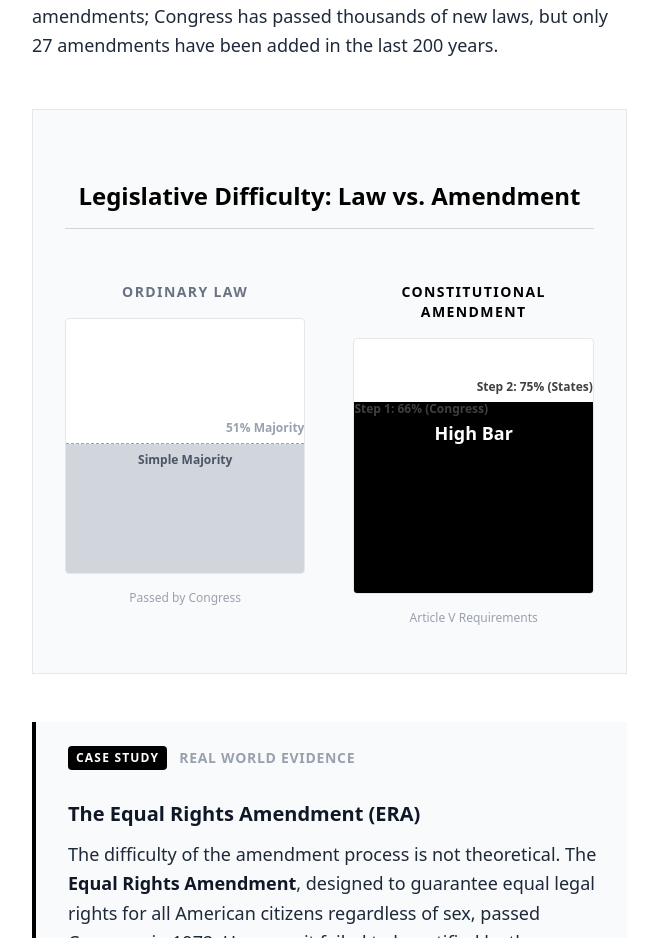
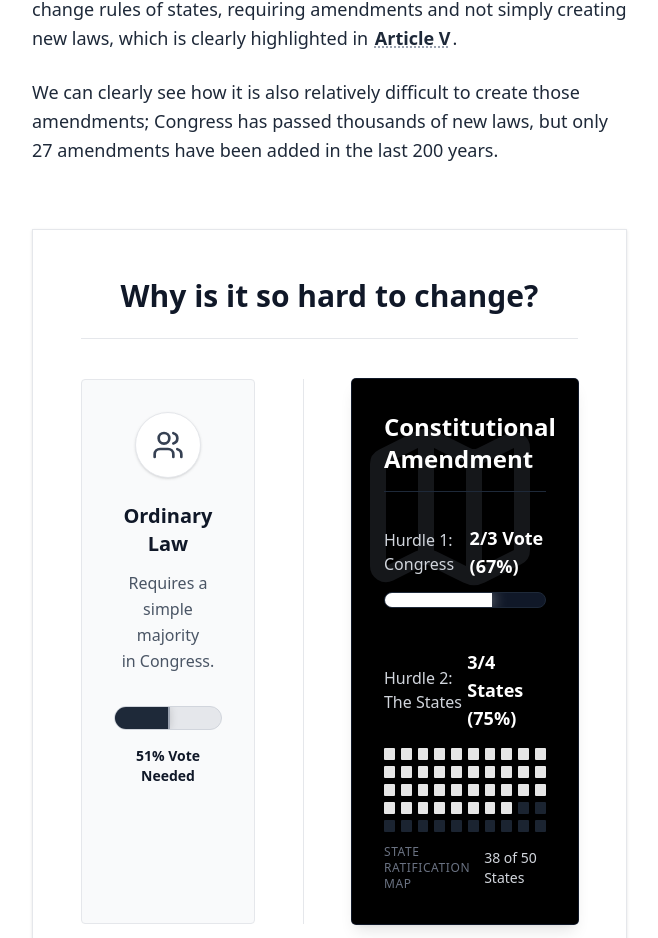
Before and after one commit to ShrimpScript/gov-project, a Next.js app: page /q1-written-constitution in a window 1280 px wide. Shown: the part 1994-2932 px from the top of the page, without its empty margins (312-970 px from the left). Built offline with nearby package versions, Linux system fonts and the light colour scheme.

Commit message:
Refined text, added case studies, removed quotes, removed issues in codebase

```diff
--- a/app/[slug]/page.tsx
+++ b/app/[slug]/page.tsx
@@ -26,6 +26,7 @@ import PreambleAnnotator from '@/components/mdx/PreambleAnnotator';
 import KingVsPresident from '@/components/mdx/KingVsPresident';
 import ConstitutionStructure from '@/components/mdx/ConstitutionStructure';
 import CaseStudy from '@/components/mdx/CaseStudy';
+import Term from '@/components/mdx/Term';
 
 // Custom MDX Components to handle auto-ids for headings
 const components = {
@@ -37,6 +38,7 @@ const components = {
     KingVsPresident,
     ConstitutionStructure,
     CaseStudy,
+    Term,
     h2: ({ children }: any) => {
         const id = slugify(typeof children === 'string' ? children : '');
         return <h2 id={id} className="text-2xl font-serif font-bold mt-12 mb-6">{children}</h2>;
--- a/components/mdx/AmendmentDifficulty.tsx
+++ b/components/mdx/AmendmentDifficulty.tsx
@@ -2,64 +2,96 @@
 
 import React from 'react';
 import { motion } from 'framer-motion';
+import { Users, Map } from 'lucide-react';
 
 export default function AmendmentDifficulty() {
     return (
-        <div className="my-12 p-8 border border-gray-200 bg-gray-50 font-sans">
-            <h3 className="font-serif text-2xl font-bold mb-8 text-center border-b border-gray-300 pb-4">
-                Legislative Difficulty: Law vs. Amendment
+        <div className="not-prose my-16 font-sans border border-gray-200 bg-white p-8 md:p-12 shadow-sm">
+            <h3 className="font-serif text-3xl font-bold mb-10 text-center border-b border-gray-200 pb-6 text-gray-900">
+                Why is it so hard to change?
             </h3>
 
-            <div className="grid grid-cols-1 md:grid-cols-2 gap-12">
-                {/* Ordinary Law */}
-                <div>
-                    <h4 className="font-bold text-sm uppercase tracking-widest text-gray-500 mb-4 text-center">Ordinary Law</h4>
-                    <div className="relative h-64 bg-white border border-gray-200 w-full rounded-sm overflow-hidden flex flex-col justify-end">
-                        {/* Target Line */}
-                        <div className="absolute bottom-[51%] w-full border-t border-dashed border-gray-400 z-10">
-                            <span className="absolute right-0 -top-6 text-xs font-bold text-gray-400">51% Majority</span>
+            <div className="flex flex-col md:flex-row gap-12 items-stretch">
+
+                {/* Left: Passing a Law */}
+                <div className="flex-1 bg-gray-50 p-8 rounded-sm border border-gray-200 flex flex-col items-center text-center">
+                    <div className="bg-white p-4 rounded-full mb-6 border border-gray-200 shadow-sm">
+                        <Users className="w-8 h-8 text-gray-700" />
+                    </div>
+                    <h4 className="font-bold text-xl mb-3 text-gray-900">Ordinary Law</h4>
+                    <p className="text-base text-gray-600 mb-8 leading-relaxed">
+                        Requires a simple majority<br />in Congress.
+                    </p>
+
+                    <div className="w-full bg-gray-200 h-6 rounded-full overflow-hidden relative border border-gray-300">
+                        <div className="absolute left-1/2 top-0 bottom-0 w-0.5 bg-gray-400 z-10" />
+                        <motion.div
+                            initial={{ width: 0 }}
+                            whileInView={{ width: "51%" }}
+                            transition={{ duration: 0.8 }}
+                            className="bg-gray-800 h-full shadow-[0_0_10px_rgba(0,0,0,0.2)]"
+                        />
+                    </div>
+                    <div className="mt-4 text-sm font-bold text-gray-900">51% Vote Needed</div>
+                </div>
+
+                {/* Center: Divider */}
+                <div className="hidden md:flex flex-col items-center justify-center text-gray-300">
+                    <div className="w-px h-full bg-gray-200" />
+                </div>
+
+                {/* Right: Amendment */}
+                <div className="flex-[1.5] bg-black text-white p-8 rounded-sm flex flex-col relative overflow-hidden shadow-lg ring-1 ring-gray-900">
+                    <div className="absolute top-0 right-0 p-8 opacity-20 pointer-events-none">
+                        <Map className="w-48 h-48 text-gray-500" />
+                    </div>
+
+                    <div className="relative z-10">
+                        <h4 className="font-bold text-2xl mb-8 text-center md:text-left text-white border-b border-gray-800 pb-4">
+                            Constitutional Amendment
+                        </h4>
+
+                        {/* Step 1 */}
+                        <div className="mb-10">
+                            <div className="flex items-center justify-between mb-3 text-base">
+                                <span className="text-gray-300 font-medium">Hurdle 1: Congress</span>
+                                <span className="font-bold text-white text-lg">2/3 Vote (67%)</span>
+                            </div>
+                            <div className="w-full bg-gray-900 h-4 rounded-full overflow-hidden border border-gray-800">
+                                <motion.div
+                                    initial={{ width: 0 }}
+                                    whileInView={{ width: "67%" }}
+                                    transition={{ duration: 1.2, delay: 0.2 }}
+                                    className="bg-white h-full shadow-[0_0_15px_rgba(255,255,255,0.5)]"
+                                />
+                            </div>
                         </div>
 
-                        {/* Bar */}
-                        <motion.div
-                            initial={{ height: 0 }}
-                            whileInView={{ height: "51%" }}
-                            transition={{ duration: 1, ease: "easeOut" }}
-                            viewport={{ once: true }}
-                            className="w-full bg-gray-300 absolute bottom-0"
-                        >
-                            <div className="absolute top-2 left-0 w-full text-center text-xs font-bold text-gray-600">Simple Majority</div>
-                        </motion.div>
+                        {/* Step 2 */}
+                        <div>
+                            <div className="flex items-center justify-between mb-4 text-base">
+                                <span className="text-gray-300 font-medium">Hurdle 2: The States</span>
+                                <span className="font-bold text-white text-lg">3/4 States (75%)</span>
+                            </div>
+                            <div className="grid grid-cols-10 gap-1.5 opacity-90">
+                                {[...Array(50)].map((_, i) => (
+                                    <motion.div
+                                        key={i}
+                                        initial={{ backgroundColor: "#1f2937" }} // gray-800
+                                        whileInView={{ backgroundColor: i < 38 ? "#ffffff" : "#1f2937" }} // 38 is 3/4 of 50
+                                        transition={{ delay: 0.5 + (i * 0.015) }}
+                                        className="h-3 w-full rounded-[1px] transition-colors duration-500"
+                                    />
+                                ))}
+                            </div>
+                            <div className="flex justify-between items-center mt-3">
+                                <p className="text-xs text-gray-500 uppercase tracking-wider">State Ratification Map</p>
+                                <p className="text-sm text-gray-300 font-medium">38 of 50 States</p>
+                            </div>
+                        </div>
                     </div>
-                    <p className="text-center text-xs text-gray-400 mt-4">Passed by Congress</p>
                 </div>
 
-                {/* Amendment */}
-                <div>
-                    <h4 className="font-bold text-sm uppercase tracking-widest text-black mb-4 text-center">Constitutional Amendment</h4>
-                    <div className="relative h-64 bg-white border border-gray-200 w-full rounded-sm overflow-hidden flex flex-col justify-end">
-                        {/* Target Line 1 */}
-                        <div className="absolute bottom-[66%] w-full border-t border-dashed border-black z-10">
-                            <span className="absolute left-0 -top-6 text-xs font-bold">Step 1: 66% (Congress)</span>
-                        </div>
-                        {/* Target Line 2 */}
-                        <div className="absolute bottom-[75%] w-full border-t border-black z-10">
-                            <span className="absolute right-0 -top-6 text-xs font-bold">Step 2: 75% (States)</span>
-                        </div>
-
-                        {/* Bar */}
-                        <motion.div
-                            initial={{ height: 0 }}
-                            whileInView={{ height: "75%" }}
-                            transition={{ duration: 2.5, ease: "easeInOut" }} // Slower animation
-                            viewport={{ once: true }}
-                            className="w-full bg-black absolute bottom-0"
-                        >
-                            <div className="text-white text-center pt-4 font-bold text-lg">High Bar</div>
-                        </motion.div>
-                    </div>
-                    <p className="text-center text-xs text-gray-400 mt-4">Article V Requirements</p>
-                </div>
             </div>
         </div>
     );
--- /dev/null
+++ b/components/mdx/Term.tsx
@@ -0,0 +1,46 @@
+"use client";
+
+import React, { useState } from 'react';
+import { motion, AnimatePresence } from 'framer-motion';
+
+interface TermProps {
+    label: string;
+    definition: string;
+}
+
+export default function Term({ label, definition }: TermProps) {
+    const [isOpen, setIsOpen] = useState(false);
+
+    return (
+        <span className="relative inline-block">
+            <button
+                onClick={() => setIsOpen(!isOpen)}
+                onMouseEnter={() => setIsOpen(true)}
+                onMouseLeave={() => setIsOpen(false)}
+                className="font-bold underline decoration-dotted decoration-gray-400 hover:decoration-black hover:text-black hover:bg-gray-100 rounded-sm px-0.5 transition-all text-gray-800 cursor-help"
+                aria-label={`Definition of ${label}`}
+            >
+                {label}
+            </button>
+
+            <AnimatePresence>
+                {isOpen && (
+                    <motion.span
+                        initial={{ opacity: 0, y: 5, scale: 0.95 }}
+                        animate={{ opacity: 1, y: 0, scale: 1 }}
+                        exit={{ opacity: 0, y: 5, scale: 0.95 }}
+                        transition={{ duration: 0.1 }}
+                        className="absolute z-50 bottom-full left-1/2 -translate-x-1/2 mb-2 w-64 bg-black text-white p-3 text-xs rounded-sm shadow-xl pointer-events-none block"
+                    >
+                        <span className="font-bold border-b border-gray-700 pb-1 mb-1 text-gray-300 uppercase tracking-wider text-[10px] block">
+                            Definition
+                        </span>
+                        {definition}
+                        {/* Arrow */}
+                        <span className="absolute top-full left-1/2 -translate-x-1/2 border-4 border-transparent border-t-black block" />
+                    </motion.span>
+                )}
+            </AnimatePresence>
+        </span>
+    );
+}
--- a/content/q1-written-constitution.mdx
+++ b/content/q1-written-constitution.mdx
@@ -10,36 +10,35 @@ The written constitution mainly serves as a reference point for modern-day polit
 
 <ConstitutionStructure />
 
-The constitution also limits the government by explicitly explaining the things the government *does not* have the power to do, and protects minority groups. This concept of "Negative Liberty" (freedom *from* interference) is distinct from "Positive Liberty" (freedom *to* act).
+The constitution also limits the government by explicitly explaining the things the government *does not* have the power to do, and protects minority groups.
 
-<CaseStudy title="The Unwritten Constitution" category="Global Comparison">
-  In contrast to the US, the **United Kingdom** has an "unwritten" constitution. It is formed by Acts of Parliament, court judgments, and conventions.
+<CaseStudy title="Unwritten Constitution" category="Comparison">
+  A real world example of this is the UK. The UK doesn't actually have a written Constitution. Instead, their system is built on hundreds of years of traditions and random acts of Parliament.
 
-  *   **Pros:** It is flexible and can adapt quickly to new needs.
-  *   **Cons:** Fundamental rights can be changed by a simple majority vote in Parliament. In the US, your speech rights cannot be removed simply because 51% of Congress dislikes what you say.
+  This is flexible and allows for easy changes, but it can sometimes be sketchy. Because there’s no single "supreme" rulebook, their government can technically change your rights with a <Term label="simple majority" definition="More than 50% of the vote. In a 100-member Senate, 51 votes." />
+  vote. In the US, our written Constitution is permanent. Even if 51% of Congress suddenly decides they hate free speech, they can't just vote it away. It puts protections on our rights that regular politicians can't break.
 </CaseStudy>
 
 ## Rigidity and Amendments
 
-The constitution also makes it more difficult to take away power or change rules of states, requiring amendments and not simply creating new laws, which is clearly highlighted in Article V.
+The constitution also makes it more difficult to take away power or change rules of states, requiring amendments and not simply creating new laws, which is clearly highlighted in
+<Term label="Article V" definition="The section of the Constitution describing how to amend it. It establishes the high thresholds (2/3 of Congress, 3/4 of States)." />.
 
 We can clearly see how it is also relatively difficult to create those amendments; Congress has passed thousands of new laws, but only 27 amendments have been added in the last 200 years.
 
 <AmendmentDifficulty />
 
-<CaseStudy title="The Equal Rights Amendment (ERA)" category="Real World Evidence">
-  The difficulty of the amendment process is not theoretical. The **Equal Rights Amendment**, designed to guarantee equal legal rights for all American citizens regardless of sex, passed Congress in 1972. However, it failed to be ratified by the required 38 states (3/4) before the deadline.
+<CaseStudy title="The Equal Rights Amendment" category="Real World Example">
+  The Equal Rights Amendment (ERA) is a good example of the difficulty of passing and amendment. In this case, this amendment was trying to guarantee equal rights regardless of sex.
 
-  This demonstrates that even popular ideas must clear an exceptionally high bar to become fundamental law, preventing temporary passions from altering the core framework.
+  This amendment was never <Term label="ratified" definition="Formally approved by the states. For the Constitution, this requires 3/4 (38) of state legislatures to agree." />.
+  In order to change the Constitution, you need at least 38 states to agree with it, but the ERA only ever got to 35. This shows how the Constitution ensures you can't just change the constitution without almost all of the country agreeing, even if the numbers are close.
+  This clearly examplifies the rigidy of the Constitution, and that it is pruposefully made to be difficult to change.
 </CaseStudy>
 
 ## The Mission Statement (Preamble)
 
-The preamble, or mission statement, tells us *why* the constitution was written. The mission statement also helps guide politicians and courts when upholding laws, and helps us notice laws that might intrude on those values.
-
-<QuoteBlock source="U.S. Supreme Court, Jacobson v. Massachusetts (1905)">
-  "Although the Preamble indicates the general purposes for which the people ordained and established the Constitution, it has never been regarded as the source of any substantive power conferred on the Government..."
-</QuoteBlock>
+The <Term label="preamble" definition="The introductory statement of the Constitution's fundamental purposes and guiding principles." />, or mission statement, tells us *why* the constitution was written. The mission statement also helps guide politicians and courts when upholding laws, and helps us notice laws that might intrude on those values.
 
 It also creates a unifying goal, and not separate, dividing goals, which has mostly helped us to share similar goals and values for our country.
 
```
